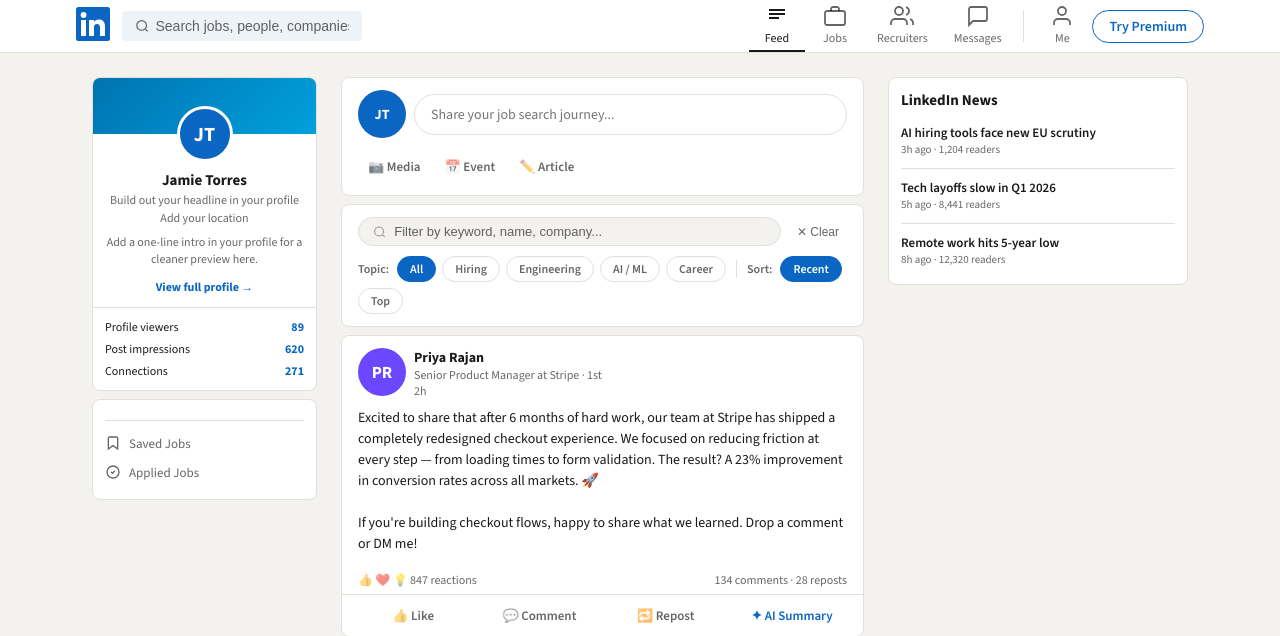
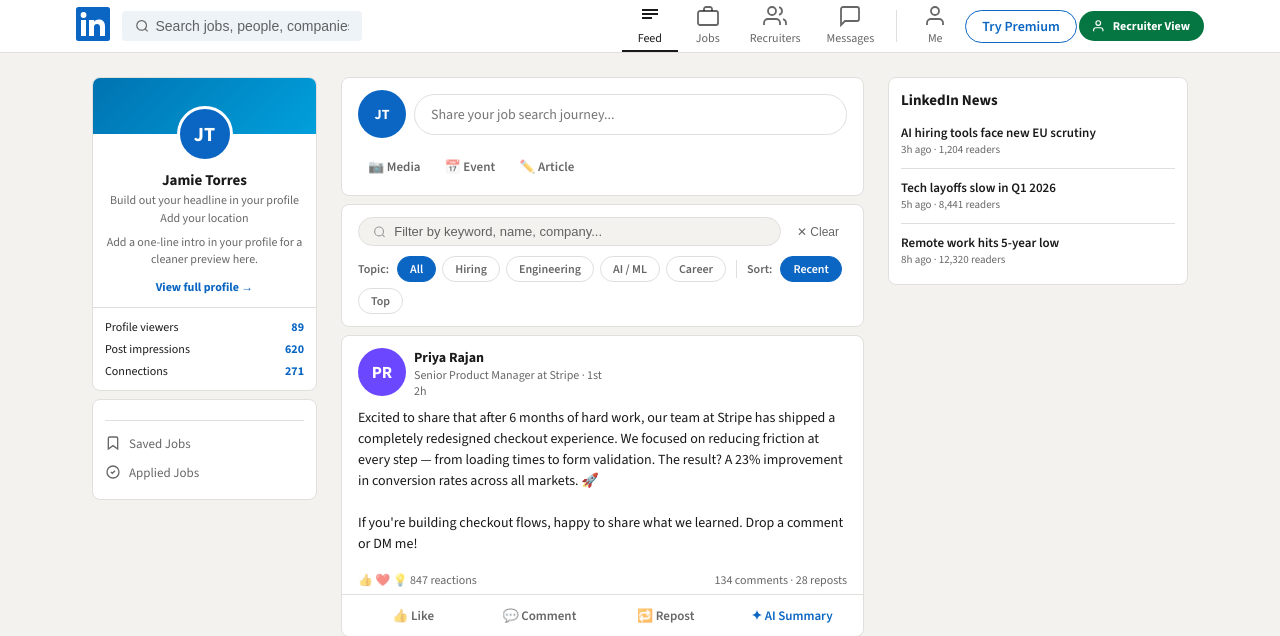
Before and after one commit to aayusht115/LinkedIn, a Flask app: page / in a window 1280 px wide. Shown: the top 636 px of the page. Run offline with Flask 3, Linux system fonts and the light colour scheme; data comes from the database, SQL or seed files in the repository; data that the repository does not hold is empty.

Commit message:
Add view switcher button in navbar for both candidate and recruiter views
Co-Authored-By: Claude Sonnet 4.6 <noreply@anthropic.com>

```diff
--- a/templates/candidate_ui.html
+++ b/templates/candidate_ui.html
@@ -174,6 +174,12 @@
         Me
       </a>
       <button class="nav-btn">Try Premium</button>
+      <a href="/recruiter" style="text-decoration:none;">
+        <button style="background:#057642;color:#fff;border:none;border-radius:20px;padding:7px 14px;font-size:12px;font-weight:700;cursor:pointer;font-family:inherit;display:flex;align-items:center;gap:6px;white-space:nowrap;">
+          <svg width="14" height="14" fill="none" stroke="currentColor" stroke-width="2" viewBox="0 0 24 24"><path d="M17 21v-2a4 4 0 00-4-4H5a4 4 0 00-4 4v2"/><circle cx="9" cy="7" r="4"/></svg>
+          Recruiter View
+        </button>
+      </a>
     </div>
   </div>
 </div>
--- a/templates/recruiter_ui.html
+++ b/templates/recruiter_ui.html
@@ -297,6 +297,12 @@
       </div>
       <div class="nav-divider"></div>
       <span class="recruiter-badge">Recruiter</span>
+      <a href="/candidate" style="text-decoration:none;">
+        <button style="background:#0A66C2;color:#fff;border:none;border-radius:20px;padding:7px 14px;font-size:12px;font-weight:700;cursor:pointer;font-family:inherit;display:flex;align-items:center;gap:6px;white-space:nowrap;">
+          <svg width="14" height="14" fill="none" stroke="currentColor" stroke-width="2" viewBox="0 0 24 24"><path d="M20 21v-2a4 4 0 00-4-4H8a4 4 0 00-4 4v2"/><circle cx="12" cy="7" r="4"/></svg>
+          Candidate View
+        </button>
+      </a>
     </div>
   </div>
 </div>
```
